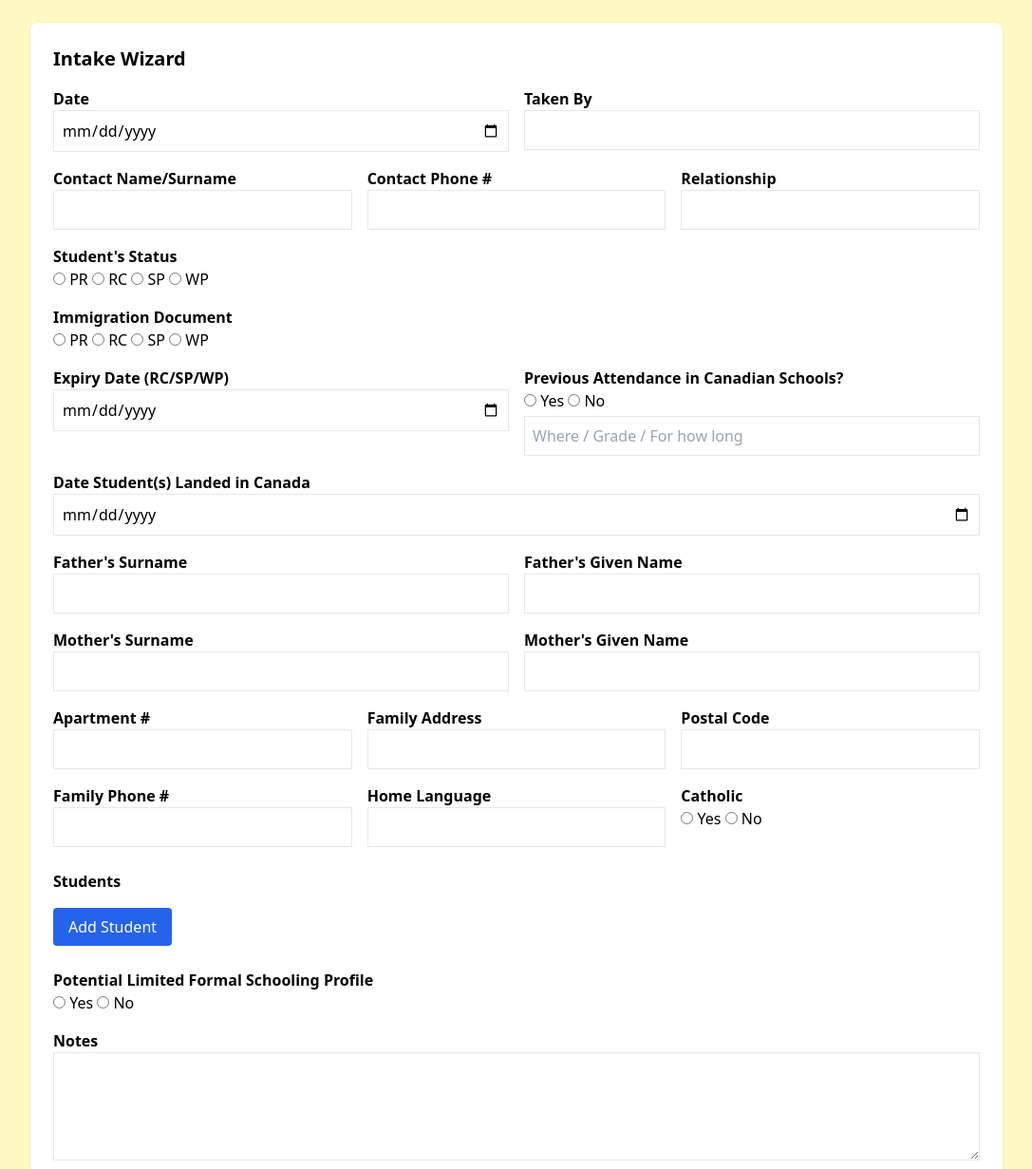
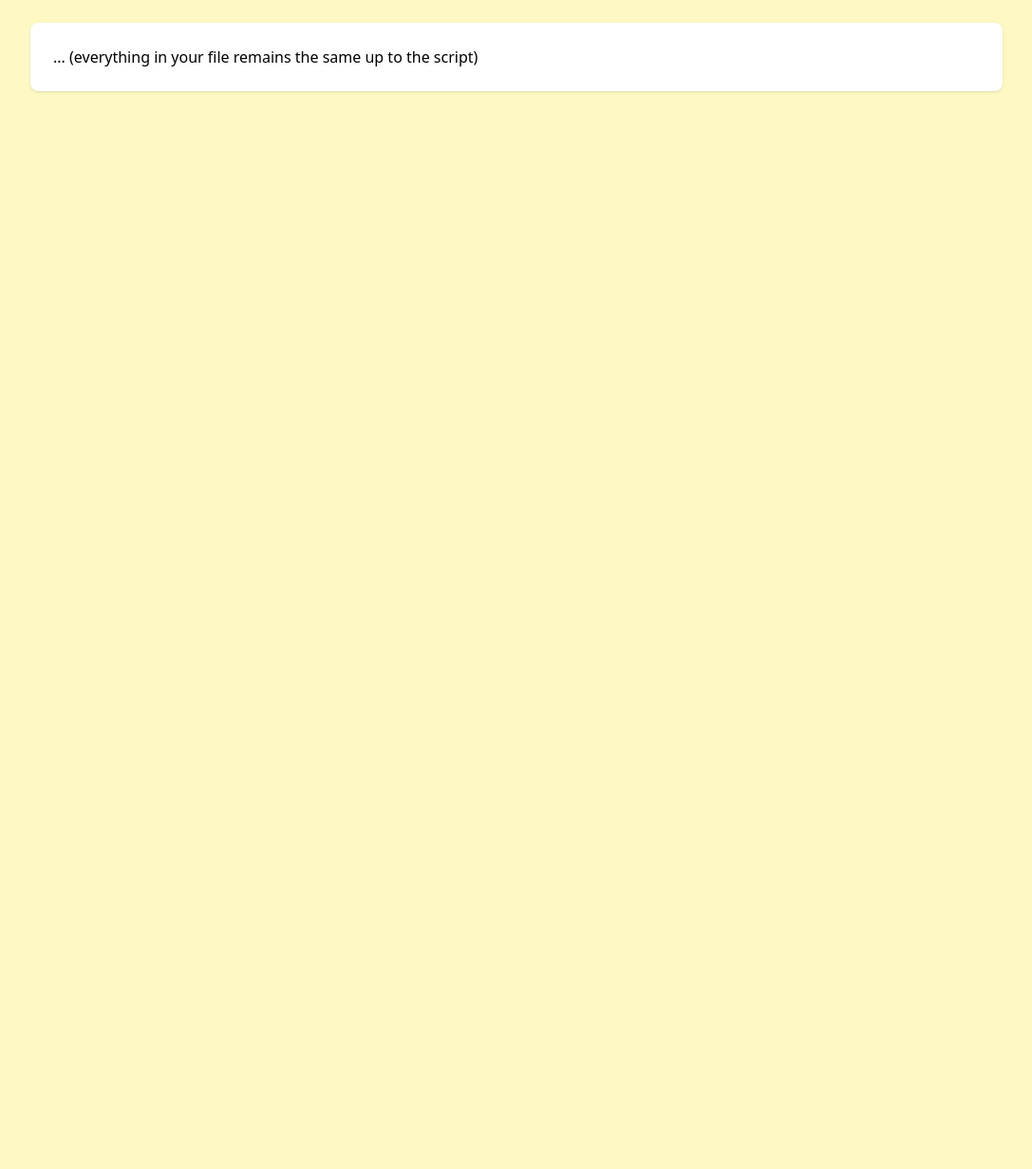
Before and after one commit to efremasghedom94-creator/Y-Form, a plain HTML site: page index.html in a window 1280 px wide. Shown: the top 1231 px of the page at 95% size, without its empty margins (96-1183 px from the left). After the commit the page ends 800 px from the top, so only its background shows below. Drawn offline with nearby package versions, Linux system fonts and the light colour scheme.

Commit message:
Update index.html

```diff
--- a/index.html
+++ b/index.html
@@ -13,149 +13,8 @@
 
   <!-- Wizard Root -->
   <div id="wizardRoot" class="max-w-5xl mx-auto bg-white p-6 rounded-lg shadow">
-
-    <h1 class="text-xl font-bold mb-4">Intake Wizard</h1>
-
-    <!-- Date & Contact -->
-    <div class="grid grid-cols-2 gap-4">
-      <div>
-        <label class="block font-semibold">Date</label>
-        <input id="date" type="date" class="border p-2 w-full" />
-      </div>
-      <div>
-        <label class="block font-semibold">Taken By</label>
-        <input id="takenBy" type="text" class="border p-2 w-full" />
-      </div>
-    </div>
-
-    <div class="grid grid-cols-3 gap-4 mt-4">
-      <div>
-        <label class="block font-semibold">Contact Name/Surname</label>
-        <input id="contactName" type="text" class="border p-2 w-full" />
-      </div>
-      <div>
-        <label class="block font-semibold">Contact Phone #</label>
-        <input id="contactPhone" type="text" class="border p-2 w-full" />
-      </div>
-      <div>
-        <label class="block font-semibold">Relationship</label>
-        <input id="contactRel" type="text" class="border p-2 w-full" />
-      </div>
-    </div>
-
-    <!-- Student Status -->
-    <div class="mt-4">
-      <label class="block font-semibold">Student's Status</label>
-      <label><input type="radio" name="studentStatus" value="PR" /> PR</label>
-      <label><input type="radio" name="studentStatus" value="RC" /> RC</label>
-      <label><input type="radio" name="studentStatus" value="SP" /> SP</label>
-      <label><input type="radio" name="studentStatus" value="WP" /> WP</label>
-    </div>
-
-    <div class="mt-4">
-      <label class="block font-semibold">Immigration Document</label>
-      <label><input type="radio" name="immDoc" value="PR" /> PR</label>
-      <label><input type="radio" name="immDoc" value="RC" /> RC</label>
-      <label><input type="radio" name="immDoc" value="SP" /> SP</label>
-      <label><input type="radio" name="immDoc" value="WP" /> WP</label>
-    </div>
-
-    <div class="grid grid-cols-2 gap-4 mt-4">
-      <div>
-        <label class="block font-semibold">Expiry Date (RC/SP/WP)</label>
-        <input id="expiry" type="date" class="border p-2 w-full" />
-      </div>
-      <div>
-        <label class="block font-semibold">Previous Attendance in Canadian Schools?</label>
-        <label><input type="radio" name="prevAttend" value="Yes" /> Yes</label>
-        <label><input type="radio" name="prevAttend" value="No" /> No</label>
-        <input id="prevDetails" type="text" class="border p-2 w-full mt-1" placeholder="Where / Grade / For how long" />
-      </div>
-    </div>
-
-    <div class="mt-4">
-      <label class="block font-semibold">Date Student(s) Landed in Canada</label>
-      <input id="landed" type="date" class="border p-2 w-full" />
-    </div>
-
-    <!-- Parents -->
-    <div class="grid grid-cols-2 gap-4 mt-4">
-      <div>
-        <label class="block font-semibold">Father's Surname</label>
-        <input id="fatherSurname" type="text" class="border p-2 w-full" />
-      </div>
-      <div>
-        <label class="block font-semibold">Father's Given Name</label>
-        <input id="fatherGiven" type="text" class="border p-2 w-full" />
-      </div>
-    </div>
-
-    <div class="grid grid-cols-2 gap-4 mt-4">
-      <div>
-        <label class="block font-semibold">Mother's Surname</label>
-        <input id="motherSurname" type="text" class="border p-2 w-full" />
-      </div>
-      <div>
-        <label class="block font-semibold">Mother's Given Name</label>
-        <input id="motherGiven" type="text" class="border p-2 w-full" />
-      </div>
-    </div>
-
-    <!-- Address -->
-    <div class="grid grid-cols-3 gap-4 mt-4">
-      <div>
-        <label class="block font-semibold">Apartment #</label>
-        <input id="apt" type="text" class="border p-2 w-full" />
-      </div>
-      <div>
-        <label class="block font-semibold">Family Address</label>
-        <input id="address" type="text" class="border p-2 w-full" />
-      </div>
-      <div>
-        <label class="block font-semibold">Postal Code</label>
-        <input id="postal" type="text" class="border p-2 w-full" />
-      </div>
-    </div>
-
-    <div class="grid grid-cols-3 gap-4 mt-4">
-      <div>
-        <label class="block font-semibold">Family Phone #</label>
-        <input id="familyPhone" type="text" class="border p-2 w-full" />
-      </div>
-      <div>
-        <label class="block font-semibold">Home Language</label>
-        <input id="homeLang" type="text" class="border p-2 w-full" />
-      </div>
-      <div>
-        <label class="block font-semibold">Catholic</label>
-        <label><input type="radio" name="catholic" value="Yes" /> Yes</label>
-        <label><input type="radio" name="catholic" value="No" /> No</label>
-      </div>
-    </div>
-
-    <!-- Students -->
-    <div class="mt-6">
-      <h2 class="font-bold mb-2">Students</h2>
-      <div id="students"></div>
-      <button type="button" onclick="addStudent()" class="mt-2 px-4 py-2 bg-blue-600 text-white rounded">Add Student</button>
-    </div>
-
-    <!-- Limited Schooling + Notes -->
-    <div class="mt-6">
-      <label class="block font-semibold">Potential Limited Formal Schooling Profile</label>
-      <label><input type="radio" name="limitedProfile" value="Yes" /> Yes</label>
-      <label><input type="radio" name="limitedProfile" value="No" /> No</label>
-    </div>
-
-    <div class="mt-4">
-      <label class="block font-semibold">Notes</label>
-      <textarea id="notes" rows="4" class="border p-2 w-full"></textarea>
-    </div>
-
-    <!-- Generate -->
-    <div class="mt-6">
-      <button type="button" onclick="generateFinal()" class="px-6 py-2 bg-green-600 text-white rounded">Generate Yellow Form</button>
-    </div>
+    <!-- keep all your wizard pages 1–6 unchanged -->
+    ... (everything in your file remains the same up to the script)
   </div>
 
   <!-- Final Form -->
@@ -245,7 +104,6 @@
       addRow('CONTACT NAME/SURNAME', document.getElementById('contactName').value, 'CONTACT PHONE #', document.getElementById('contactPhone').value)
       addRow('CONTACT RELATIONSHIP', document.getElementById('contactRel').value, '', '')
 
-      // Immigration
       addRow("STUDENT'S STATUS", getRadioValue('studentStatus'), 'IMMIGRATION DOCUMENT', getRadioValue('immDoc'))
       addRow('EXPIRY DATE (RC/SP/WP)', document.getElementById('expiry').value, 'PREVIOUS ATTENDANCE IN CANADIAN SCHOOLS?',
         (function () {
@@ -258,11 +116,9 @@
       addRow('DATE STUDENT(S) LANDED IN CANADA', document.getElementById('landed').value, 'PREVIOUS DETAILS',
         document.getElementById('prevDetails').value)
 
-      // Parents
       addRow("FATHER'S SURNAME", document.getElementById('fatherSurname').value, "FATHER'S GIVEN NAME", document.getElementById('fatherGiven').value)
       addRow("MOTHER'S SURNAME", document.getElementById('motherSurname').value, "MOTHER'S GIVEN NAME", document.getElementById('motherGiven').value)
 
-      // Address
       addRow('APARTMENT #', document.getElementById('apt').value, 'FAMILY ADDRESS', document.getElementById('address').value + ' ' + document.getElementById('postal').value)
       addRow('FAMILY PHONE #', document.getElementById('familyPhone').value, 'HOME LANGUAGE', document.getElementById('homeLang').value)
       addRow('CATHOLIC', '', '', (function () {
@@ -270,7 +126,7 @@
         return `${checkboxMark(c === 'Yes')} Yes   ${checkboxMark(c === 'No')} No`
       })())
 
-      // Student table header
+      // Student header
       const studentHead = document.createElement('tr')
       studentHead.innerHTML = `
         <td class="p-2 border font-semibold w-32">STUDENT'S SURNAME</td>
@@ -284,7 +140,7 @@
       `
       tbl.appendChild(studentHead)
 
-      // Each student
+      // Each student row
       for (let i = 1; i <= studentCount; i++) {
         const surname = document.getElementById(`s_${i}_surname`)?.value || ''
         const given = document.getElementById(`s_${i}_given`)?.value || ''
```
